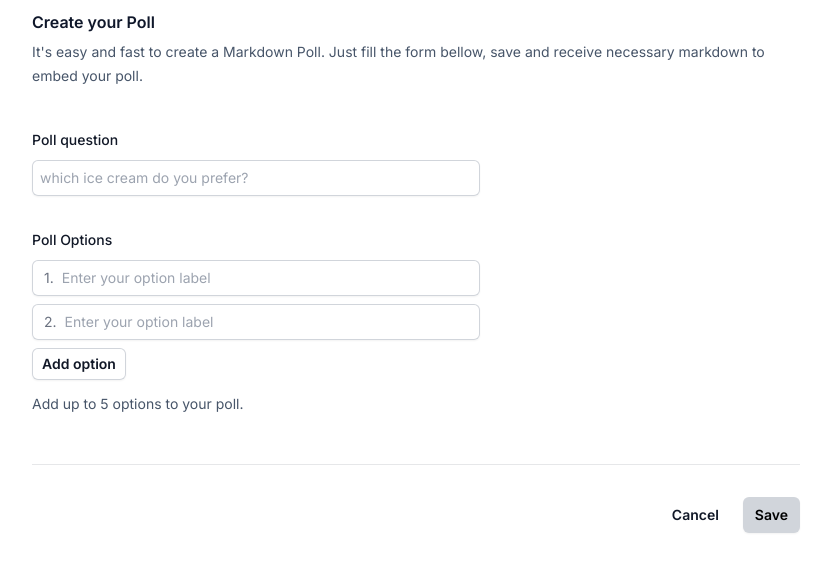
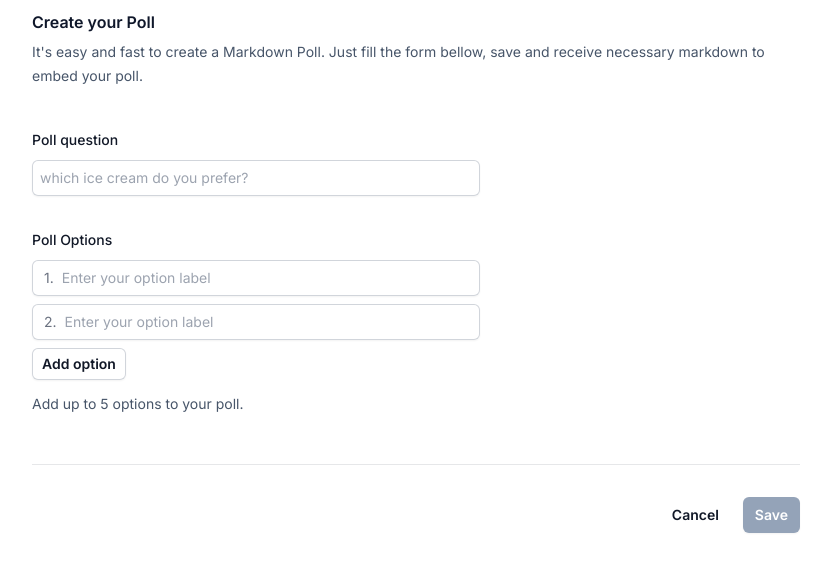
Before and after one commit to iget-master/markdown-poll, a Next.js app: page /polls/create in a window 1280 px wide. Shown: the top 572 px of the page, without its empty margins (224-1055 px from the left). Built offline with nearby package versions, Linux system fonts and the light colour scheme.

Commit message:
fix: improve dark mode on poll create page

```diff
--- a/src/app/polls/create/page.tsx
+++ b/src/app/polls/create/page.tsx
@@ -76,7 +76,7 @@ export default function Page() {
                     id={"option-" + index}
                     onChange={handleChange}
                     value={options[index]}
-                    className="block flex-1 border-0 bg-transparent py-1.5 pl-1 text-gray-900 dark:text-slate-100 placeholder:text-gray-400 focus:ring-0 sm:text-sm sm:leading-6"
+                    className="block flex-1 border-0 bg-transparent py-1.5 pl-1 text-gray-900 dark:text-slate-100 placeholder:text-gray-400 sm:text-sm sm:leading-6"
                     placeholder={'Enter your option label'}
                 />
                 {(index > 1) &&
@@ -115,7 +115,7 @@ export default function Page() {
                                         id="title"
                                         onChange={handleChange}
                                         value={title}
-                                        className="block flex-1 border-0 bg-transparent py-1.5 pl-2 text-gray-900 dark:text-slate-100 placeholder:text-gray-400 focus:ring-0 sm:text-sm sm:leading-6"
+                                        className="block flex-1 border-0 bg-transparent py-1.5 pl-2 text-gray-900 dark:text-slate-100 placeholder:text-gray-400  sm:text-sm sm:leading-6"
                                         placeholder="which ice cream do you prefer?"
                                     />
                                 </div>
@@ -136,7 +136,7 @@ export default function Page() {
                             >
                                 Add option
                             </button>
-                            <p className="mt-3 text-sm leading-6 text-slate-600 dark-text-slate-300">Add up to 5 options to your poll.</p>
+                            <p className="mt-3 text-sm leading-6 text-slate-600 dark:text-slate-300">Add up to 5 options to your poll.</p>
                         </div>
                     </div>
                 </div>
@@ -148,7 +148,7 @@ export default function Page() {
                 <button
                     type="submit"
                     disabled={!valid}
-                    className={"rounded-md px-3 py-2 text-sm font-semibold shadow-sm focus-visible:outline focus-visible:outline-2 focus-visible:outline-offset-2 " + (valid ? 'bg-indigo-600 hover:bg-indigo-500 focus-visible:outline-indigo-600 text-white' : 'bg-gray-300 text-black')}
+                    className={"rounded-md px-3 py-2 text-sm font-semibold shadow-sm focus-visible:outline focus-visible:outline-2 focus-visible:outline-offset-2 " + (valid ? 'bg-indigo-600 hover:bg-indigo-500 focus-visible:outline-indigo-600 text-white' : 'bg-slate-400 text-white')}
                 >
                     Save
                 </button>
```
